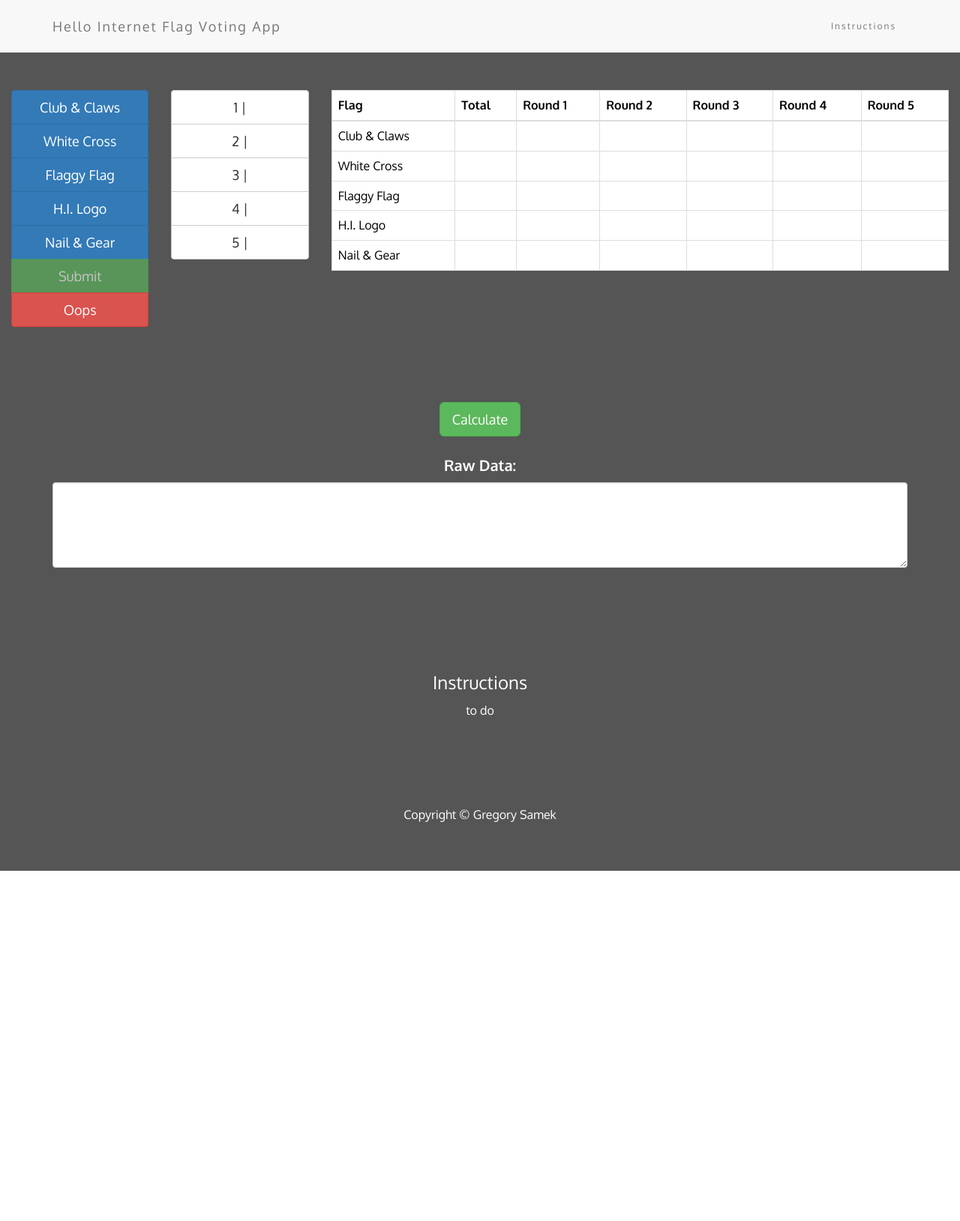
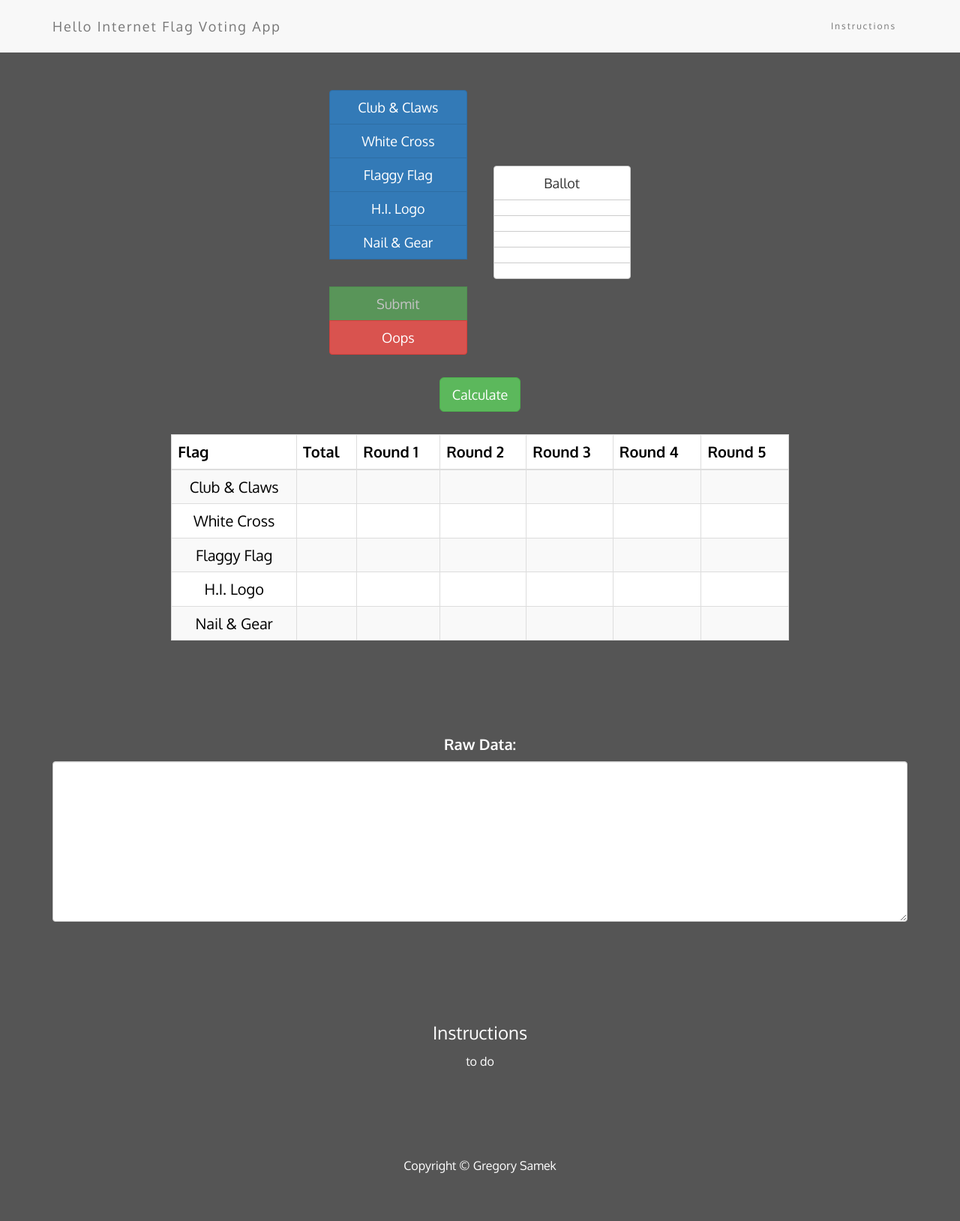
Before and after one commit to gregsamek/gregsamek.github.io, a Jekyll site: the page hiflagvote/index.html, which Jekyll copies as it is, in a window 1280 px wide. Shown: the whole page at 75% size. Built offline with Jekyll 4.4.1, drawn with Linux system fonts in a browser that asks for light colours; nearby versions of some CDN libraries; before the commit the page ends 1161 px from its top, so only the background shows below that.

Commit message:
data formatted correctly

```diff
--- a/hiflagvote/index.html
+++ b/hiflagvote/index.html
@@ -14,9 +6,58 @@ $(document).ready(function()
   <meta name="viewport" content="width=device-width, initial-scale=1">
   <link rel="stylesheet" href="http://maxcdn.bootstrapcdn.com/bootstrap/3.3.5/css/bootstrap.min.css">
   <link href='https://fonts.googleapis.com/css?family=Oxygen:400,700' rel='stylesheet' type='text/css'>
-  <script src="https://ajax.googleapis.com/ajax/libs/jquery/1.11.1/jquery.min.js"></script>
+  <script src="https://ajax.googleapis.com/ajax/libs/jquery/1.11.3/jquery.min.js"></script>
   <script src="http://maxcdn.bootstrapcdn.com/bootstrap/3.3.5/js/bootstrap.min.js"></script>
 </head>
+
+<!-- JS code initiated by page load -->
+<script>
+$(document).ready(function(){
+
+  var rank = 0;
+  var ranks = ["#rank-1", "#rank-2", "#rank-3", "#rank-4", "#rank-5"];
+  var current_ballot = [];
+
+  $(".btn-primary").on("click", function(){
+    if ($(this).attr("class") === "btn btn-primary"){
+      $(this).addClass("disabled");
+      $("#submit").removeClass("disabled");
+      if (rank <= 4) {
+        $(ranks[rank]).append(rank+1 + " | " + $(this).text());
+        rank += 1;
+        current_ballot.push($(this).attr("id"));
+  }}});
+
+  $("#submit").click(function(){
+    $("#submit").addClass("disabled");
+    $(".btn-primary").removeClass("disabled");
+    $(".btn-default").text(" ");
+    $("#ballot-title").text(" Ballot ");
+    rank = 0;
+    $("textarea").append(current_ballot + ";");
+    current_ballot = [];
+  });
+
+  $("#oops").click(function(){
+    $("#submit").addClass("disabled");
+    $(".btn-primary").removeClass("disabled");
+    $(".btn-default").text(" ");
+    $("#ballot-title").text(" Ballot ");
+    rank = 0;
+    current_ballot = [];
+  });
+
+  $("#calculate").click(function(){
+    var data_pre = $("textarea").val().split(";");
+    console.log(data_pre);
+    var data = data_pre.map(function(x){
+      return x.split(",");
+    });
+    data = data.slice(0, data.length - 1);
+  });
+
+});
+</script>
 
 <style>
 
@@ -52,16 +93,9 @@ body {
 
 p {font-size: 16px;}
 
-.progress {
-  background: rgba(245, 245, 245, 1);
-  border: 0px solid rgba(245, 245, 245, 1);
-  border-radius: 5px; height: 45px;
-  margin: 0px;
-}
-.progress-bar-custom {
-  background: rgba(66, 139, 202, 1);
-  font-size: 16px;
-  line-height: 45px;
+.col-centered {
+  float: none;
+  margin: 0 auto;
 }
 
 </style>
@@ -91,28 +125,37 @@ p {font-size: 16px;}
     <div class="row">
 
       <!-- Ballot Buttons -->
-      <div class="btn-group-vertical btn-group-lg col-sm-2">
-        <button type="button" class="btn btn-primary">Club & Claws</button>
-        <button type="button" class="btn btn-primary">White Cross</button>
-        <button type="button" class="btn btn-primary">Flaggy Flag</button>
-        <button type="button" class="btn btn-primary">H.I. Logo</button>
-        <button type="button" class="btn btn-primary">Nail & Gear</button>
-        <button type="button" class="btn btn-success disabled">Submit</button>
-        <button type="button" class="btn btn-danger">Oops</button>
+      <div class="btn-group-vertical btn-group-lg col-sm-2 col-centered">
+        <button type="button" class="btn btn-primary" id="cc">Club & Claws</button>
+        <button type="button" class="btn btn-primary" id="wc">White Cross</button>
+        <button type="button" class="btn btn-primary" id="ff">Flaggy Flag</button>
+        <button type="button" class="btn btn-primary" id="hi">H.I. Logo</button>
+        <button type="button" class="btn btn-primary" id="ng">Nail & Gear</button>
+        <br>
+        <button type="button" class="btn btn-success disabled" id="submit">Submit</button>
+        <button type="button" class="btn btn-danger" id="oops">Oops</button>
       </div>
 
       <!-- Active Ballot -->
-      <div class="btn-group-vertical btn-group-lg col-sm-2">
-        <button type="button" class="btn btn-default">1 | </button>
-        <button type="button" class="btn btn-default">2 | </button>
-        <button type="button" class="btn btn-default">3 | </button>
-        <button type="button" class="btn btn-default">4 | </button>
-        <button type="button" class="btn btn-default">5 | </button>
+      <div class="btn-group-vertical btn-group-lg col-sm-2 col-centered">
+        <button type="button" class="btn btn-default" id="ballot-title"> Ballot </button>
+        <button type="button" class="btn btn-default" id="rank-1"></button>
+        <button type="button" class="btn btn-default" id="rank-2"></button>
+        <button type="button" class="btn btn-default" id="rank-3"></button>
+        <button type="button" class="btn btn-default" id="rank-4"></button>
+        <button type="button" class="btn btn-default" id="rank-5"></button>
       </div>
+    </div>
 
-      <!-- Result Bars -->
-      <div class="col-sm-8">
-        <table class="table table-bordered table-hover" style="background-color:white;color:black;">
+    <div class="row">
+      <button type="button" class="btn btn-success btn-lg" style="margin:30px" id="calculate">Calculate</button>
+    </div>
+
+    <div class="row">
+      <!-- Result Table -->
+      <div class="col-sm-8 col-centered">
+      <div class="table-responsive">
+        <table class="table table-bordered table-striped" style="background-color:white;color:black;">
           <thead>
             <tr>
               <th>Flag</th>
@@ -173,18 +216,17 @@ p {font-size: 16px;}
           </tbody>
         </table>
       </div>
-
+    </div>
   </div>
 </div>
 
 <!-- Raw Data Box -->
 <div class="container-fluid bg-1 text-center">
-  <button type="button" class="btn btn-success btn-lg" style="margin-bottom:20px">Calculate</button>
   <div class="container">
     <form role="form">
       <div class="form-group">
         <label for="comment">Raw Data:</label>
-        <textarea class="form-control" rows="5" id="comment"></textarea>
+        <textarea class="form-control" rows="10" id="raw-data"></textarea>
       </div>
     </form>
   </div>
```
Also changed, not shown: other parts of hiflagvote/index.html (+0 -8 lines).
